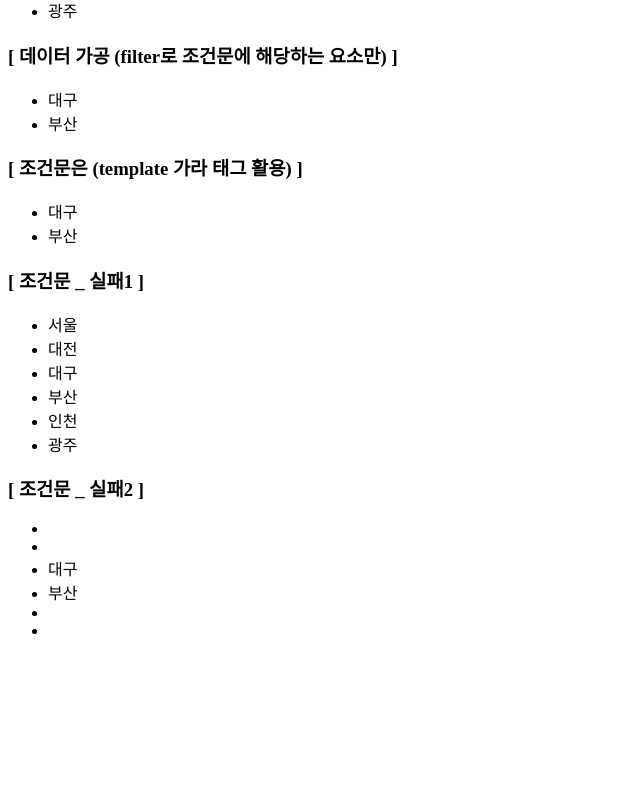
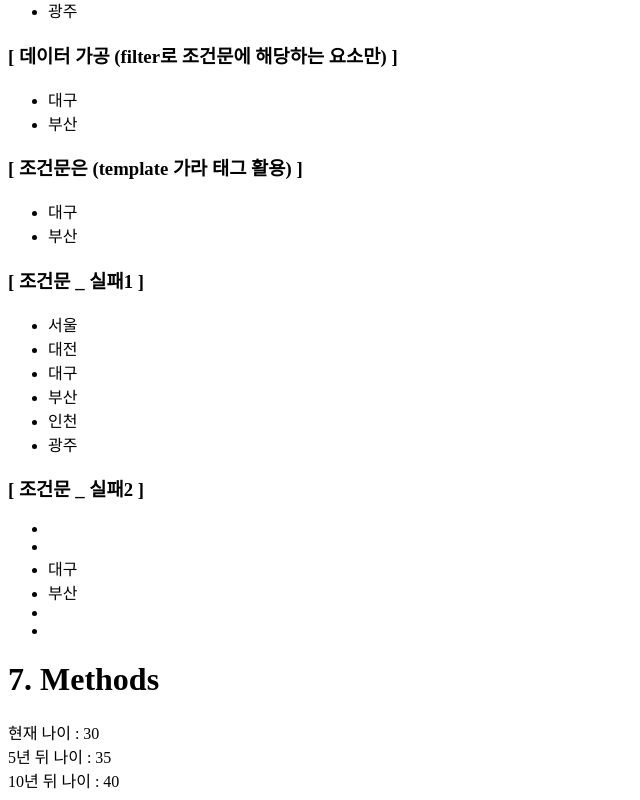
Before and after one commit to HaydenDevK/study_vue_3, a Vue app: page / in a window 1280 px wide. Shown: the part 2602-3402 px from the top of the page, without its empty margins (0-640 px from the left). Before the commit the page ends 3258 px from the top, so only its background shows below. Built offline with nearby package versions, Linux system fonts and the light colour scheme.

Commit message:
simple methods practice

```diff
--- a/src/App.vue
+++ b/src/App.vue
@@ -5,6 +5,7 @@
   <RenderingCondition />
   <RenderingList />
   <RenderingConditionalList />
+  <StudyMethods />
 </template>
 
 <script>
@@ -14,6 +15,7 @@ import BindingClass from './components/BindingClass';
 import RenderingCondition from './components/RenderingCondition';
 import RenderingList from './components/RenderingList';
 import RenderingConditionalList from './components/RenderingConditionalList';
+import StudyMethods from './components/StudyMethods';
 
 export default {
   name: 'App',
@@ -23,7 +25,8 @@ export default {
     BindingClass,
     RenderingCondition,
     RenderingList,
-    RenderingConditionalList
+    RenderingConditionalList,
+    StudyMethods
   }
 };
 </script>
--- /dev/null
+++ b/src/components/StudyMethods.vue
@@ -0,0 +1,33 @@
+<template>
+  <h1>7. Methods</h1>
+  <div>현재 나이 : {{ age }}</div>
+  <div>5년 뒤 나이 : {{ add(5) }}</div>
+  <div>10년 뒤 나이 : {{ add(10) }}</div>
+</template>
+
+<script>
+export default {
+  name: 'StudyMethods',
+  data() {
+    return {
+      age: 30
+    };
+  },
+  methods: {
+    // add: () => {
+    //   console.log(this); // undefined
+    // }
+    add(num) {
+      console.log(this); // Vue 내부에서 this는 Vue 인스턴스에 바인딩된다?? Proxy
+      return this.age + num;
+    },
+    multiply(num1, num2 = 10) {
+      // num2가 매개변수로 넘어오지 않을 경우, default 10
+      return num1 * num2;
+    },
+    squared(num) {
+      return this.multiply(num, num); // 곱하기 함수를 활용한 제곱 함수
+    }
+  }
+};
+</script>
```
